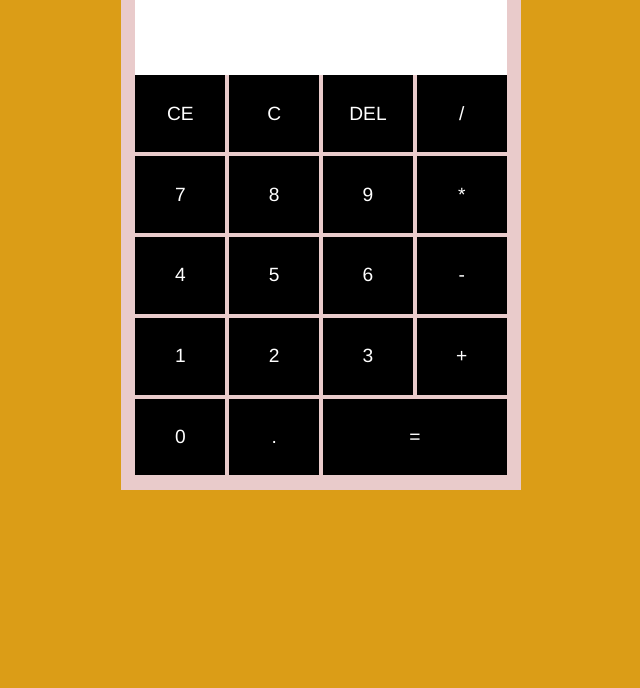
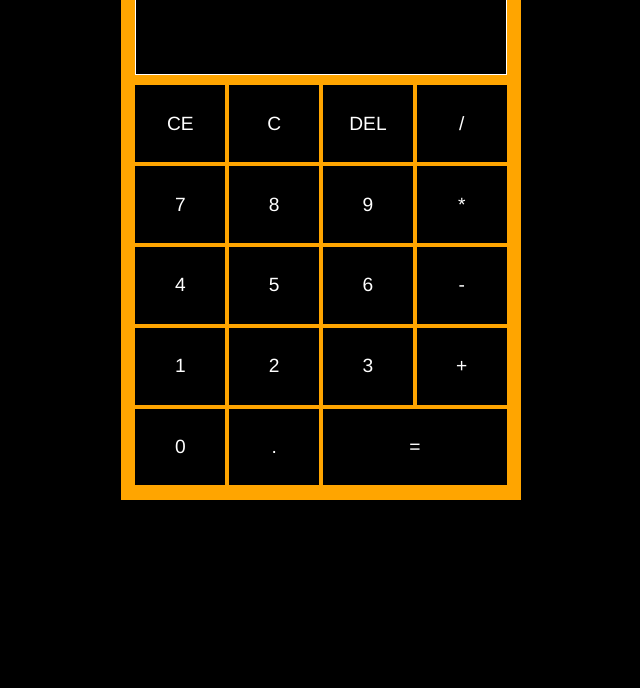
Before and after one commit to DanielSantosLira/calculadora-javascript, a plain HTML site: page index.html in a window 1280 px wide. Shown: the part 112-800 px from the top of the page, without its empty margins (319-959 px from the left). Drawn offline with Linux system fonts and the light colour scheme.

Commit message:
Update style.css

```diff
--- a/css/style.css
+++ b/css/style.css
@@ -5,7 +5,7 @@
     font-family:  Helvetica;
 }
 body{
-    background-color: rgb(219, 157, 23);
+    background-color: #000;
     display: flex;
     align-items: center;
     justify-content: center;
@@ -14,7 +14,7 @@ body{
 #calc{
     width: 400px;
     padding: .9em;
-    background-color: #e9cbcb;
+    background-color: #ffa500;
     color: red;
     display: flex;
     flex-direction: column;
@@ -31,7 +31,8 @@ body{
     border: 1px solid white;
     max-width: 100%;
     max-height: 90px;
-    background: white;
+    background: #000;
+    margin-bottom: 10PX;
 
 }
 #previous-operation{
```
